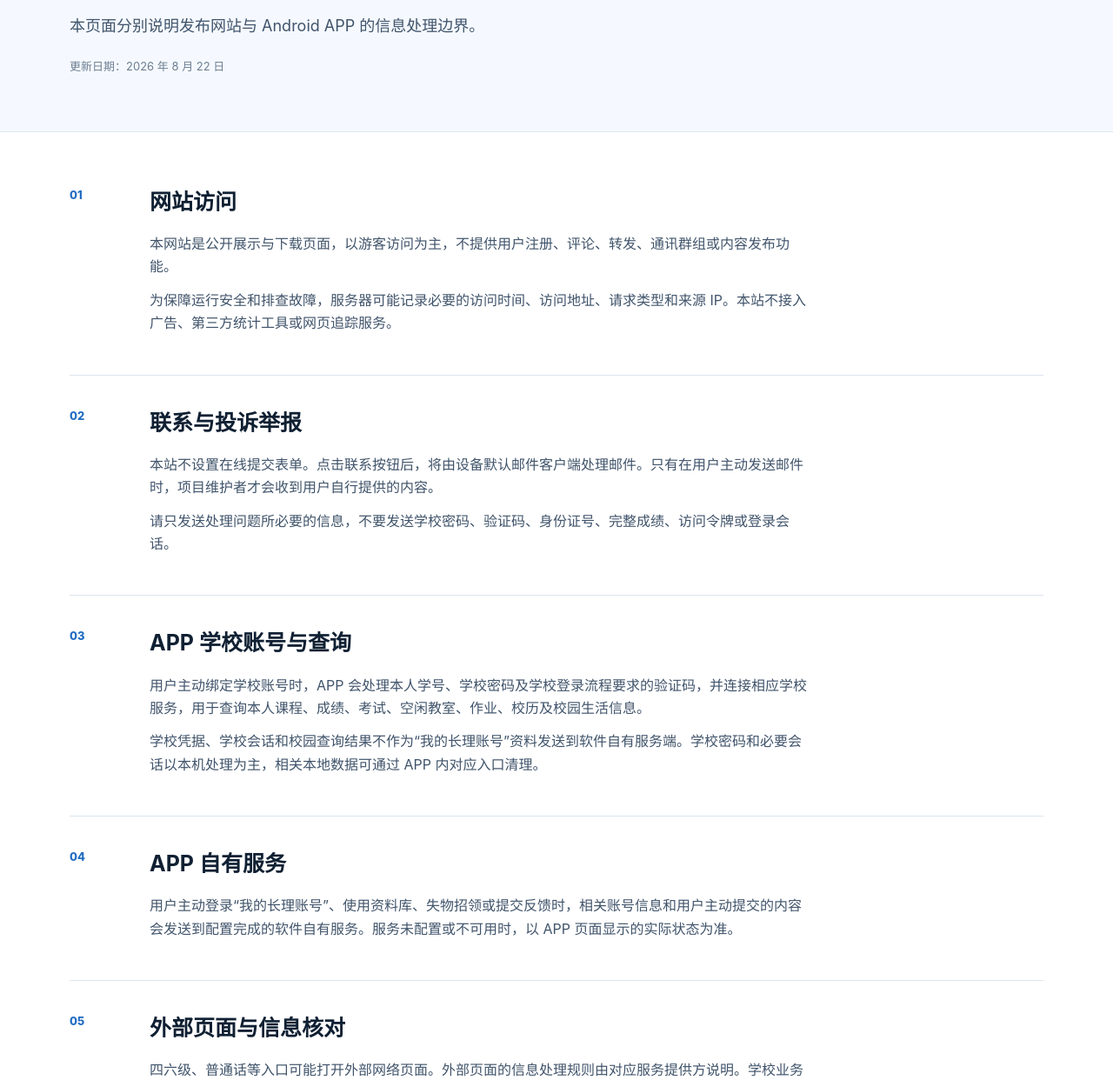
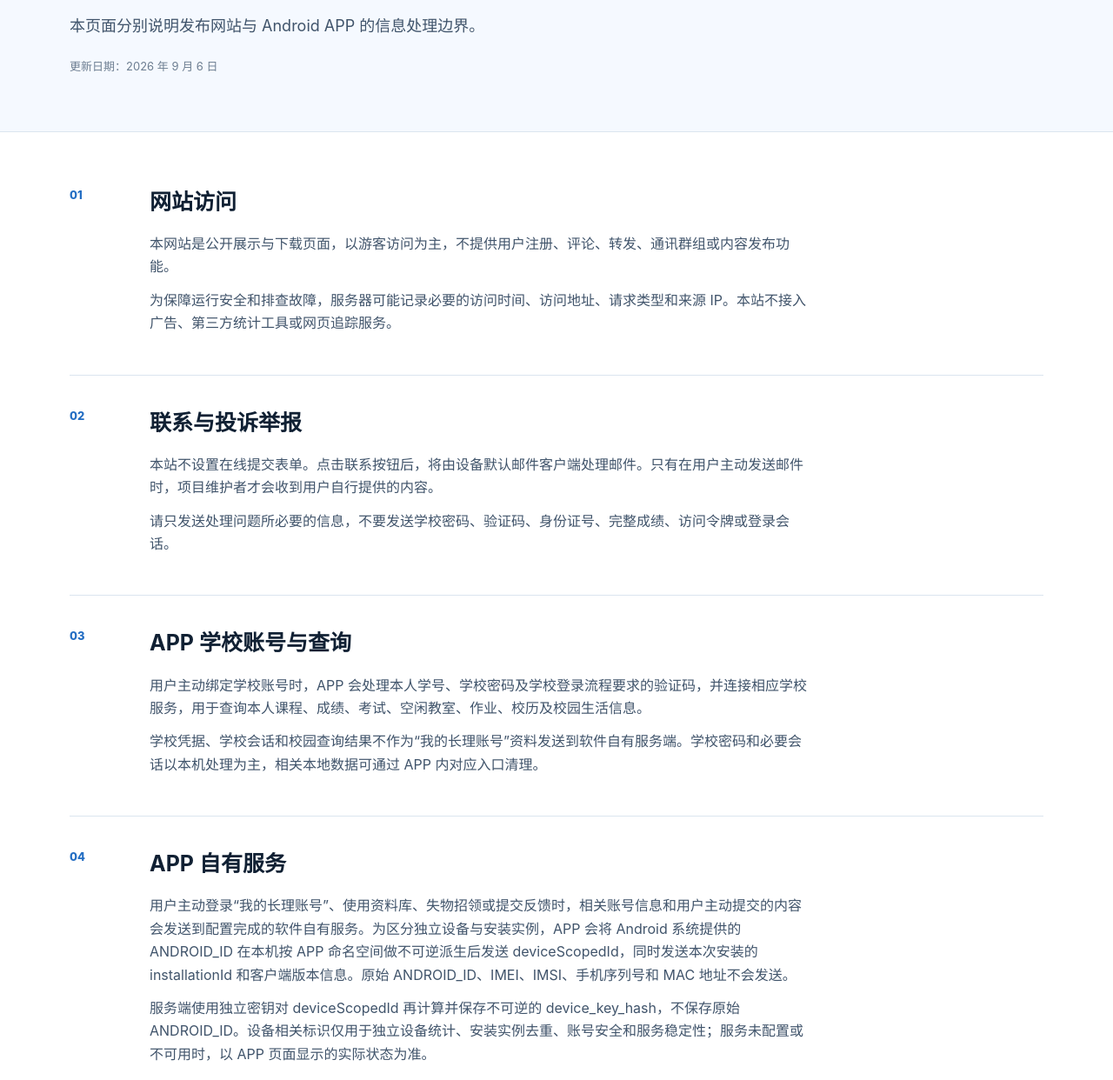
Before and after one commit to HEltDeng/my-changli-website, a website built with Vite: page privacy.html in a window 1280 px wide. Shown: the part 258-1500 px from the top of the page at 87% size. Built offline with nearby package versions, Linux system fonts and the light colour scheme; no server answers.

Commit message:
docs: update device identifier privacy disclosure

```diff
--- a/privacy.html
+++ b/privacy.html
@@ -14,12 +14,12 @@
     <a class="skip-link" href="#main-content">跳到主要内容</a>
     <header class="site-header"><div class="container header-inner"><a class="brand" href="index.html" aria-label="我的长理首页"><img src="/assets/images/app-icon.png" width="38" height="38" alt=""><span>我的长理</span></a><button class="menu-button" type="button" aria-label="打开导航菜单" aria-expanded="false" aria-controls="site-nav" data-menu-button><span></span><span></span><span></span></button><nav class="site-nav" id="site-nav" aria-label="主要导航" data-site-nav data-open="false"><a href="index.html" data-nav-page="home">首页</a><a href="features.html" data-nav-page="features">功能介绍</a><a href="download.html" data-nav-page="download">下载</a><a href="updates.html" data-nav-page="updates">更新日志</a><a href="guides.html" data-nav-page="guides">指南</a></nav></div></header>
     <main id="main-content">
-      <section class="page-hero compact-hero"><div class="container page-hero-inner"><p class="eyebrow">隐私政策</p><h1>必要、透明、克制。</h1><p>本页面分别说明发布网站与 Android APP 的信息处理边界。</p><span class="document-date">更新日期：2026 年 8 月 22 日</span></div></section>
+      <section class="page-hero compact-hero"><div class="container page-hero-inner"><p class="eyebrow">隐私政策</p><h1>必要、透明、克制。</h1><p>本页面分别说明发布网站与 Android APP 的信息处理边界。</p><span class="document-date">更新日期：2026 年 9 月 6 日</span></div></section>
       <article class="document-page container">
         <section><p class="document-index">01</p><div><h2>网站访问</h2><p>本网站是公开展示与下载页面，以游客访问为主，不提供用户注册、评论、转发、通讯群组或内容发布功能。</p><p>为保障运行安全和排查故障，服务器可能记录必要的访问时间、访问地址、请求类型和来源 IP。本站不接入广告、第三方统计工具或网页追踪服务。</p></div></section>
         <section><p class="document-index">02</p><div><h2>联系与投诉举报</h2><p>本站不设置在线提交表单。点击联系按钮后，将由设备默认邮件客户端处理邮件。只有在用户主动发送邮件时，项目维护者才会收到用户自行提供的内容。</p><p>请只发送处理问题所必要的信息，不要发送学校密码、验证码、身份证号、完整成绩、访问令牌或登录会话。</p></div></section>
         <section><p class="document-index">03</p><div><h2>APP 学校账号与查询</h2><p>用户主动绑定学校账号时，APP 会处理本人学号、学校密码及学校登录流程要求的验证码，并连接相应学校服务，用于查询本人课程、成绩、考试、空闲教室、作业、校历及校园生活信息。</p><p>学校凭据、学校会话和校园查询结果不作为“我的长理账号”资料发送到软件自有服务端。学校密码和必要会话以本机处理为主，相关本地数据可通过 APP 内对应入口清理。</p></div></section>
-        <section><p class="document-index">04</p><div><h2>APP 自有服务</h2><p>用户主动登录“我的长理账号”、使用资料库、失物招领或提交反馈时，相关账号信息和用户主动提交的内容会发送到配置完成的软件自有服务。服务未配置或不可用时，以 APP 页面显示的实际状态为准。</p></div></section>
+        <section><p class="document-index">04</p><div><h2>APP 自有服务</h2><p>用户主动登录“我的长理账号”、使用资料库、失物招领或提交反馈时，相关账号信息和用户主动提交的内容会发送到配置完成的软件自有服务。为区分独立设备与安装实例，APP 会将 Android 系统提供的 ANDROID_ID 在本机按 APP 命名空间做不可逆派生后发送 deviceScopedId，同时发送本次安装的 installationId 和客户端版本信息。原始 ANDROID_ID、IMEI、IMSI、手机序列号和 MAC 地址不会发送。</p><p>服务端使用独立密钥对 deviceScopedId 再计算并保存不可逆的 device_key_hash，不保存原始 ANDROID_ID。设备相关标识仅用于独立设备统计、安装实例去重、账号安全和服务稳定性；服务未配置或不可用时，以 APP 页面显示的实际状态为准。</p></div></section>
         <section><p class="document-index">05</p><div><h2>外部页面与信息核对</h2><p>四六级、普通话等入口可能打开外部网络页面。外部页面的信息处理规则由对应服务提供方说明。学校业务与考试信息应通过相应正式渠道再次核对。</p></div></section>
         <section><p class="document-index">06</p><div><h2>联系我们</h2><p>如对本隐私说明或相关信息处理有疑问，可通过项目联系邮箱反馈。</p><a class="button button-secondary inline-button" data-mail-kind="contact">联系我们</a></div></section>
       </article>
```
